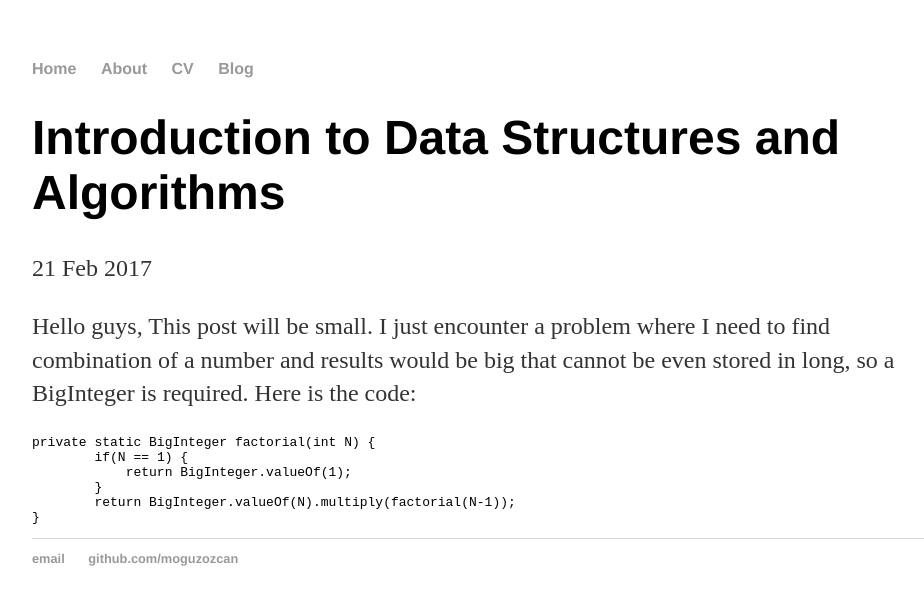
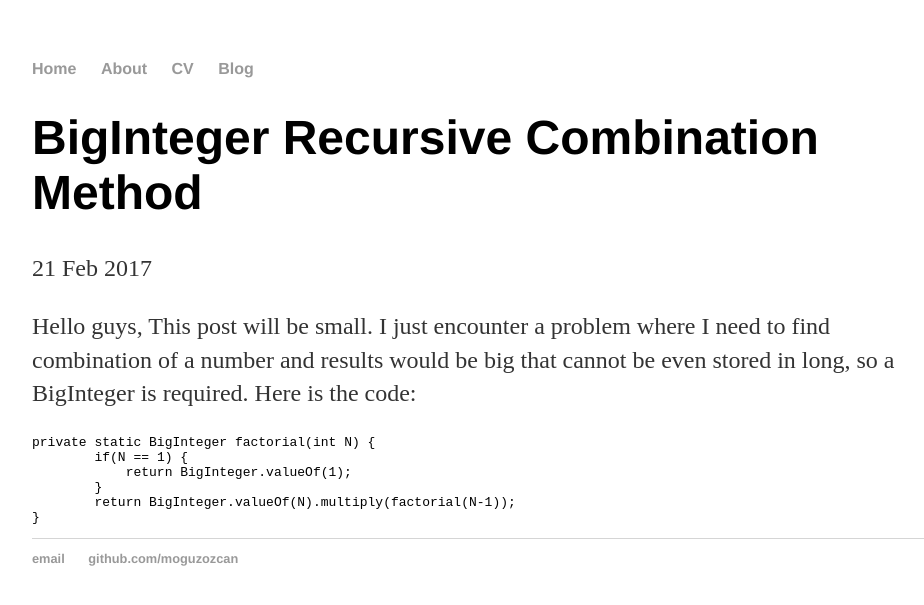
Before and after one commit to moguzozcan/moguzozcan.github.io, a Jekyll site: the page built from _posts/2017-02-20-BigInteger-combination-method-recursive.md, in a window 1280 px wide. Shown: the top 605 px of the page, without its empty margins (160-1084 px from the left). Built offline with Jekyll 4.4.1, drawn with Linux system fonts in a browser that asks for light colours.

Commit message:
Update 2017-02-20-BigInteger-combination-method-recursive.md

```diff
--- a/_posts/2017-02-20-BigInteger-combination-method-recursive.md
+++ b/_posts/2017-02-20-BigInteger-combination-method-recursive.md
@@ -1,6 +1,6 @@
 ---
 layout: post
-title: "Introduction to Data Structures and Algorithms"
+title: "BigInteger Recursive Combination Method"
 date: 2017-02-21
 ---
 
```
